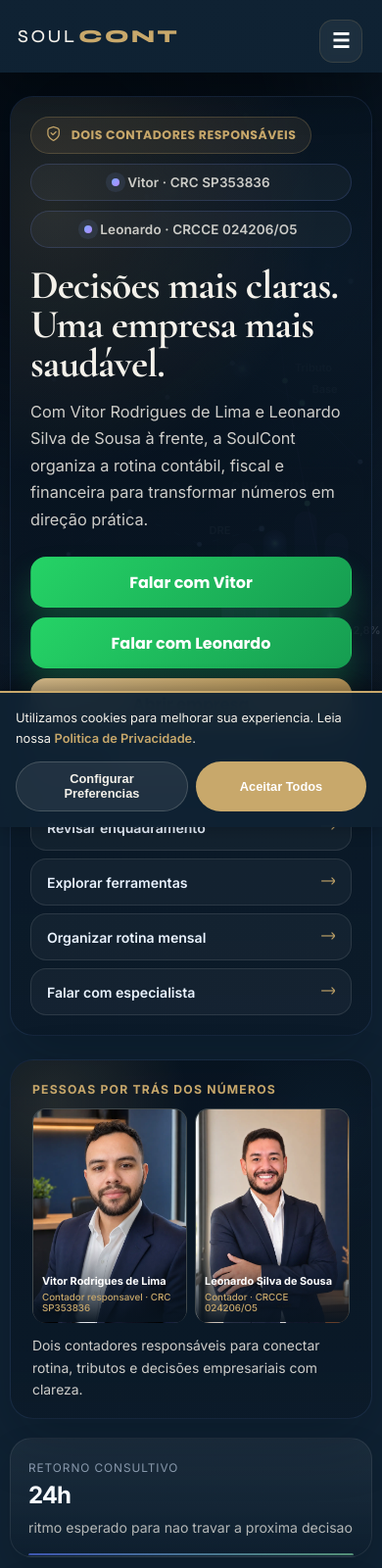
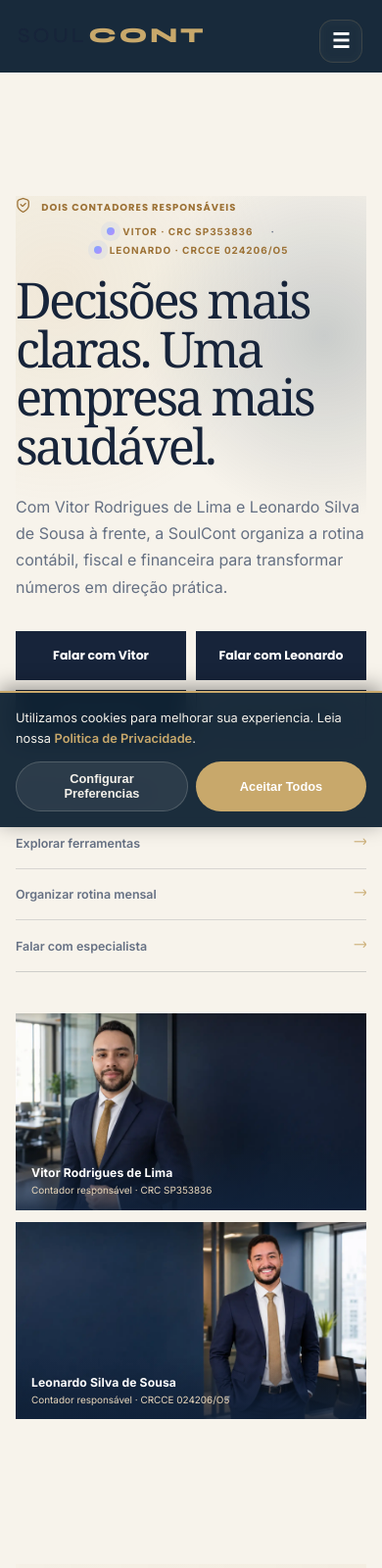
Before and after one commit to Vit0r-R0drigues/Soulcont, a plain HTML site: page index.html in a window 390 px wide. Shown: the top 1600 px of the page at 98% size. Drawn offline with nearby package versions, Linux system fonts and the light colour scheme; animation ran at ten frames a second.

Commit message:
atu 3
atu 3

```diff
--- /dev/null
+++ b/assets/css/soulcont-editorial.css
@@ -0,0 +1,423 @@
+/* Direção editorial da home: mais respiro, imagens integrais e foco nas pessoas. */
+:root {
+    --soul-paper: #f7f3eb;
+    --soul-white: #fffdfa;
+    --soul-ink: #17243a;
+    --soul-ink-soft: #657083;
+    --soul-gold-soft: #e9d8bc;
+}
+
+body.home-page {
+    background: var(--soul-paper);
+    color: var(--soul-ink);
+}
+
+body.home-page header {
+    position: relative;
+    z-index: 20;
+    width: 100%;
+    min-height: 88px;
+    margin: 0;
+    padding: 0 max(24px, calc((100vw - 1180px) / 2));
+    background: var(--soul-white);
+    border-bottom: 1px solid rgba(23, 36, 58, 0.12);
+    border-radius: 0;
+    box-shadow: none;
+}
+
+body.home-page header .logo a.soulcont-wordmark {
+    color: var(--soul-ink);
+    font-size: 1.34rem;
+}
+
+body.home-page header nav .menu a,
+body.home-page header .social-icons a {
+    color: var(--soul-ink);
+}
+
+body.home-page header .social-icons a {
+    border-color: rgba(23, 36, 58, 0.15);
+    background: transparent;
+    box-shadow: none;
+}
+
+body.home-page header nav .menu a:hover,
+body.home-page header nav .menu a.active {
+    color: #9c7135;
+}
+
+body.home-page .hero-bg-interactive,
+body.home-page .hero-bg-overlay,
+body.home-page .hero-bg-fade,
+body.home-page .hero-proof-band {
+    display: none;
+}
+
+body.home-page .hero-section.hero-home-premium {
+    padding: 0;
+    background: var(--soul-paper);
+}
+
+body.home-page .hero-main {
+    width: min(1180px, calc(100% - 48px));
+    margin: 0 auto;
+    padding: 76px 0 100px;
+}
+
+body.home-page .section-shell.hero-content {
+    width: 100%;
+    max-width: none;
+    padding: 0;
+}
+
+body.home-page .hero-home-grid {
+    display: grid;
+    grid-template-columns: minmax(0, 0.9fr) minmax(0, 1.1fr);
+    gap: clamp(34px, 7vw, 90px);
+    align-items: center;
+}
+
+body.home-page .hero-copy-card.hero-home-copy {
+    padding: 0;
+    background: transparent;
+    border: 0;
+    border-radius: 0;
+    box-shadow: none;
+}
+
+body.home-page .hero-eyebrow-stack {
+    display: flex;
+    flex-wrap: wrap;
+    gap: 10px;
+    margin-bottom: 28px;
+}
+
+body.home-page .eyebrow-label,
+body.home-page .hero-proof-pill {
+    min-height: 0;
+    padding: 0;
+    border: 0;
+    border-radius: 0;
+    background: transparent;
+    color: #9c7135;
+    box-shadow: none;
+    font-size: 0.72rem;
+    font-weight: 800;
+    letter-spacing: 0.1em;
+    text-transform: uppercase;
+}
+
+body.home-page .hero-proof-pill:not(:last-child)::after {
+    content: "·";
+    margin-left: 10px;
+    color: var(--soul-ink-soft);
+}
+
+body.home-page .hero-home-copy h1 {
+    max-width: 610px;
+    margin: 0 0 24px;
+    color: var(--soul-ink);
+    font-family: Georgia, "Times New Roman", serif;
+    font-size: clamp(3.1rem, 5.4vw, 5.15rem);
+    font-weight: 400;
+    letter-spacing: -0.055em;
+    line-height: 0.98;
+}
+
+body.home-page .hero-home-copy > p {
+    max-width: 520px;
+    margin-bottom: 31px;
+    color: var(--soul-ink-soft);
+    font-size: 1.08rem;
+    line-height: 1.7;
+}
+
+body.home-page .hero-actions-v2 {
+    display: flex;
+    flex-wrap: wrap;
+    gap: 10px;
+}
+
+body.home-page .hero-actions-v2 .btn-v2 {
+    min-height: 48px;
+    padding: 13px 17px;
+    border: 1px solid var(--soul-ink);
+    border-radius: 0;
+    box-shadow: none;
+    font-size: 0.87rem;
+    font-weight: 700;
+}
+
+body.home-page .hero-actions-v2 .btn-v2-whatsapp,
+body.home-page .hero-actions-v2 .btn-v2-primary {
+    background: var(--soul-ink);
+    color: #fff;
+}
+
+body.home-page .hero-actions-v2 .btn-v2-secondary {
+    background: transparent;
+    color: var(--soul-ink);
+}
+
+body.home-page .hero-direct-links {
+    display: grid;
+    grid-template-columns: repeat(2, minmax(0, 1fr));
+    gap: 0;
+    margin-top: 40px;
+    border-top: 1px solid rgba(23, 36, 58, 0.18);
+    border-bottom: 1px solid rgba(23, 36, 58, 0.18);
+}
+
+body.home-page .hero-direct-link {
+    min-height: 52px;
+    padding: 12px 0;
+    border: 0;
+    border-radius: 0;
+    background: transparent;
+    color: var(--soul-ink-soft);
+    font-size: 0.78rem;
+    box-shadow: none;
+}
+
+body.home-page .hero-direct-link:nth-child(odd) { padding-right: 16px; }
+body.home-page .hero-direct-link:nth-child(even) { padding-left: 16px; border-left: 1px solid rgba(23, 36, 58, 0.18); }
+
+body.home-page .hero-side-card.hero-visual-card {
+    padding: 0;
+    overflow: visible;
+    border: 0;
+    border-radius: 0;
+    background: transparent;
+    box-shadow: none;
+}
+
+body.home-page .hero-visual-card--legacy {
+    display: none;
+}
+
+.soulcont-editorial-portraits {
+    display: grid;
+    gap: 18px;
+}
+
+.soulcont-editorial-portrait {
+    position: relative;
+    overflow: hidden;
+    margin: 0;
+    aspect-ratio: 16 / 9;
+    background: #17243a;
+}
+
+.soulcont-editorial-portrait img {
+    display: block;
+    width: 100%;
+    height: 100%;
+    object-fit: cover;
+}
+
+.soulcont-editorial-portrait--vitor img { object-position: center; }
+.soulcont-editorial-portrait--leonardo img { object-position: center; }
+
+.soulcont-editorial-portrait figcaption {
+    position: absolute;
+    right: 0;
+    bottom: 0;
+    left: 0;
+    padding: 24px 26px 20px;
+    background: linear-gradient(transparent, rgba(16, 34, 59, 0.88));
+    color: #fff;
+}
+
+.soulcont-editorial-portrait figcaption strong,
+.soulcont-editorial-portrait figcaption span {
+    display: block;
+}
+
+.soulcont-editorial-portrait figcaption strong {
+    font-size: 0.88rem;
+    letter-spacing: 0.01em;
+}
+
+.soulcont-editorial-portrait figcaption span {
+    margin-top: 4px;
+    color: var(--soul-gold-soft);
+    font-size: 0.71rem;
+}
+
+/* Mantém o conteúdo existente, mas remove a aparência de dashboard da home. */
+body.home-page .section-block {
+    margin: 0;
+    padding: 105px 0;
+    background: var(--soul-white);
+}
+
+body.home-page .section-block:nth-of-type(even) {
+    background: var(--soul-paper);
+}
+
+body.home-page .section-shell {
+    width: min(1180px, calc(100% - 48px));
+}
+
+body.home-page .section-panel,
+body.home-page .proof-support-card,
+body.home-page .responsible-card,
+body.home-page .final-cta-panel {
+    border: 0;
+    border-radius: 0;
+    background: transparent;
+    box-shadow: none;
+}
+
+body.home-page .section-heading {
+    max-width: 790px;
+    margin-bottom: 46px;
+}
+
+body.home-page .section-heading h2,
+body.home-page .final-cta-panel h2 {
+    color: var(--soul-ink);
+    font-family: Georgia, "Times New Roman", serif;
+    font-size: clamp(2.25rem, 4.3vw, 4rem);
+    font-weight: 400;
+    letter-spacing: -0.045em;
+    line-height: 1.04;
+}
+
+body.home-page .section-heading p,
+body.home-page .final-cta-panel > p,
+body.home-page .copy-muted,
+body.home-page .proof-support-header p {
+    color: var(--soul-ink-soft);
+    font-size: 1rem;
+    line-height: 1.72;
+}
+
+body.home-page .offer-grid,
+body.home-page .process-grid,
+body.home-page .grid-2,
+body.home-page .grid-3 {
+    gap: 1px;
+    border: 1px solid rgba(23, 36, 58, 0.14);
+    background: rgba(23, 36, 58, 0.14);
+}
+
+body.home-page .offer-card,
+body.home-page .process-card,
+body.home-page .trust-card-v2,
+body.home-page .faq-card-v2 {
+    border: 0;
+    border-radius: 0;
+    background: var(--soul-white);
+    box-shadow: none;
+}
+
+body.home-page .offer-card h3,
+body.home-page .process-card h3,
+body.home-page .trust-card-v2 h3,
+body.home-page .faq-card-v2 h3,
+body.home-page .proof-support-header h3 {
+    color: var(--soul-ink);
+    font-family: Georgia, "Times New Roman", serif;
+    font-weight: 400;
+}
+
+body.home-page .offer-card p,
+body.home-page .process-card p,
+body.home-page .trust-card-v2 p,
+body.home-page .faq-card-v2 p {
+    color: var(--soul-ink-soft);
+}
+
+body.home-page .proof-strip {
+    gap: 70px;
+}
+
+body.home-page .founder-profile,
+body.home-page .soulcont-team-member {
+    border-color: rgba(23, 36, 58, 0.14);
+}
+
+body.home-page .founder-profile img,
+body.home-page .soulcont-team-member img {
+    border-radius: 0;
+}
+
+body.home-page .trust-metric-row,
+body.home-page .check-list,
+body.home-page .proof-support-list {
+    border-color: rgba(23, 36, 58, 0.14);
+}
+
+body.home-page .soulcont-faq__grid details {
+    border-color: rgba(23, 36, 58, 0.16);
+    border-radius: 0;
+    background: var(--soul-white);
+}
+
+body.home-page .soulcont-faq__grid summary {
+    color: var(--soul-ink);
+}
+
+body.home-page .soulcont-faq__grid p {
+    color: var(--soul-ink-soft);
+}
+
+body.home-page .final-cta-panel {
+    max-width: 900px;
+    padding: 0;
+}
+
+body.home-page .cta-actions-v2 .btn-v2 {
+    border-radius: 0;
+    box-shadow: none;
+}
+
+body.home-page .site-footer-v2 {
+    background: var(--soul-ink);
+}
+
+@media (max-width: 860px) {
+    body.home-page header {
+        min-height: 72px;
+        padding: 0 24px;
+    }
+
+    body.home-page .hero-main {
+        width: min(100% - 40px, 620px);
+        padding: 52px 0 72px;
+    }
+
+    body.home-page .hero-home-grid {
+        grid-template-columns: 1fr;
+        gap: 42px;
+    }
+
+    body.home-page .hero-home-copy h1 { max-width: 560px; }
+
+    body.home-page .section-block { padding: 76px 0; }
+    body.home-page .proof-strip { gap: 42px; }
+}
+
+@media (max-width: 640px) {
+    body.home-page header { padding: 0 16px; }
+    body.home-page .hero-main { width: min(100% - 32px, 620px); padding-top: 40px; }
+    body.home-page .hero-eyebrow-stack { gap: 7px; margin-bottom: 20px; }
+    body.home-page .eyebrow-label,
+    body.home-page .hero-proof-pill { font-size: 0.62rem; }
+    body.home-page .hero-home-copy h1 { font-size: clamp(2.75rem, 13vw, 4rem); }
+    body.home-page .hero-home-copy > p { font-size: 1rem; }
+    body.home-page .hero-actions-v2 { display: grid; grid-template-columns: 1fr 1fr; }
+    body.home-page .hero-actions-v2 .btn-v2 { width: 100%; min-height: 50px; padding: 12px 9px; font-size: 0.78rem; }
+    body.home-page .hero-actions-v2 .btn-v2:nth-child(n + 3) { grid-column: span 1; }
+    body.home-page .hero-direct-links { grid-template-columns: 1fr; margin-top: 28px; }
+    body.home-page .hero-direct-link:nth-child(odd),
+    body.home-page .hero-direct-link:nth-child(even) { padding: 12px 0; border-left: 0; border-bottom: 1px solid rgba(23, 36, 58, 0.14); }
+    body.home-page .hero-direct-link:last-child { border-bottom: 0; }
+    .soulcont-editorial-portraits { gap: 12px; }
+    .soulcont-editorial-portrait { aspect-ratio: 16 / 9; }
+    .soulcont-editorial-portrait figcaption { padding: 18px 16px 15px; }
+    .soulcont-editorial-portrait figcaption strong { font-size: 0.76rem; }
+    .soulcont-editorial-portrait figcaption span { font-size: 0.62rem; }
+    body.home-page .section-shell { width: min(100% - 32px, 1180px); }
+}
--- a/assets/js/soulcont-brand.js
+++ b/assets/js/soulcont-brand.js
@@ -15,19 +15,15 @@
         if (!card) return;
 
         card.innerHTML = `
-            <div class="soulcont-team-hero">
-                <span class="soulcont-team-hero__label">Pessoas por trás dos números</span>
-                <div class="soulcont-team-hero__photos">
-                    <figure class="soulcont-team-hero__person">
-                        <img src="/assets/img/soulcont/vitor-rodrigues-perfil-3x4.webp" alt="Vitor Rodrigues de Lima, contador responsável da SoulCont" width="720" height="960">
-                        <figcaption class="soulcont-team-hero__caption">Vitor Rodrigues de Lima<span>Contador responsavel · CRC SP353836</span></figcaption>
-                    </figure>
-                    <figure class="soulcont-team-hero__person">
-                        <img src="/assets/img/soulcont/leonardo-silva-retrato-3x4.webp" alt="Leonardo Silva de Sousa, contador responsável da SoulCont" width="720" height="960">
-                        <figcaption class="soulcont-team-hero__caption">Leonardo Silva de Sousa<span>Contador · CRCCE 024206/O5</span></figcaption>
-                    </figure>
-                </div>
-                <p class="soulcont-team-hero__copy">Dois contadores responsáveis para conectar rotina, tributos e decisões empresariais com clareza.</p>
+            <div class="soulcont-editorial-portraits">
+                <figure class="soulcont-editorial-portrait soulcont-editorial-portrait--vitor">
+                    <img src="/assets/img/soulcont/vitor-rodrigues-hero.webp" alt="Vitor Rodrigues de Lima, contador responsável da SoulCont" width="2048" height="1152">
+                    <figcaption><strong>Vitor Rodrigues de Lima</strong><span>Contador responsável · CRC SP353836</span></figcaption>
+                </figure>
+                <figure class="soulcont-editorial-portrait soulcont-editorial-portrait--leonardo">
+                    <img src="/assets/img/soulcont/leonardo-silva-hero.webp" alt="Leonardo Silva de Sousa, contador responsável da SoulCont" width="2048" height="1152">
+                    <figcaption><strong>Leonardo Silva de Sousa</strong><span>Contador responsável · CRCCE 024206/O5</span></figcaption>
+                </figure>
             </div>`;
     }
 
--- a/index.html
+++ b/index.html
@@ -28,8 +28,8 @@
     <link rel="preconnect" href="https://fonts.googleapis.com">
     <link rel="preconnect" href="https://fonts.gstatic.com" crossorigin>
     <link rel="preconnect" href="https://cdn-uicons.flaticon.com">
-    <link rel="preload" as="image" href="/assets/img/soulcont/vitor-rodrigues-perfil-3x4.webp" fetchpriority="high">
-    <link rel="preload" as="image" href="/assets/img/soulcont/leonardo-silva-retrato-3x4.webp" fetchpriority="high">
+    <link rel="preload" as="image" href="/assets/img/soulcont/vitor-rodrigues-hero.webp" fetchpriority="high">
+    <link rel="preload" as="image" href="/assets/img/soulcont/leonardo-silva-hero.webp" fetchpriority="high">
     <link
         href="https://fonts.googleapis.com/css2?family=Inter:wght@400;500;600;700&family=Poppins:wght@400;500;600;700&family=Syne:wght@400;500;600;700;800&display=swap"
         rel="stylesheet">
@@ -114,6 +114,7 @@
     }
     </script>
     <link rel="stylesheet" href="/assets/css/soulcont-brand.css?v=1.0">
+    <link rel="stylesheet" href="/assets/css/soulcont-editorial.css?v=1.0">
 </head>
 
 <body class="home-page" data-page="home">
@@ -212,7 +213,20 @@
                         </div>
                     </div>
 
-                    <aside class="hero-side-card hero-visual-card">
+                    <aside class="hero-side-card hero-visual-card" aria-label="Contadores responsáveis pela SoulCont">
+                        <div class="soulcont-editorial-portraits">
+                            <figure class="soulcont-editorial-portrait soulcont-editorial-portrait--vitor">
+                                <img src="/assets/img/soulcont/vitor-rodrigues-hero.webp" alt="Vitor Rodrigues de Lima, contador responsável da SoulCont" width="2048" height="1152">
+                                <figcaption><strong>Vitor Rodrigues de Lima</strong><span>Contador responsável · CRC SP353836</span></figcaption>
+                            </figure>
+                            <figure class="soulcont-editorial-portrait soulcont-editorial-portrait--leonardo">
+                                <img src="/assets/img/soulcont/leonardo-silva-hero.webp" alt="Leonardo Silva de Sousa, contador responsável da SoulCont" width="2048" height="1152">
+                                <figcaption><strong>Leonardo Silva de Sousa</strong><span>Contador responsável · CRCCE 024206/O5</span></figcaption>
+                            </figure>
+                        </div>
+                    </aside>
+
+                    <aside class="hero-side-card hero-visual-card hero-visual-card--legacy" aria-hidden="true">
                         <div class="hero-visual-top">
                             <span class="hero-visual-chip">Assistente analitico SoulCont</span>
                             <span class="hero-visual-chip hero-visual-chip--soft">Leitura contabil em tempo real</span>
@@ -711,7 +725,7 @@
     <script src="/assets/js/motion.js?v=1.0" defer></script>
     <script src="/assets/js/main.js?v=1.0" defer></script>
     <script src="/assets/js/hero-background.js?v=1.0" defer></script>
-    <script src="/assets/js/soulcont-brand.js?v=1.0" defer></script>
+    <script src="/assets/js/soulcont-brand.js?v=1.1" defer></script>
 </body>
 
 </html>
```
